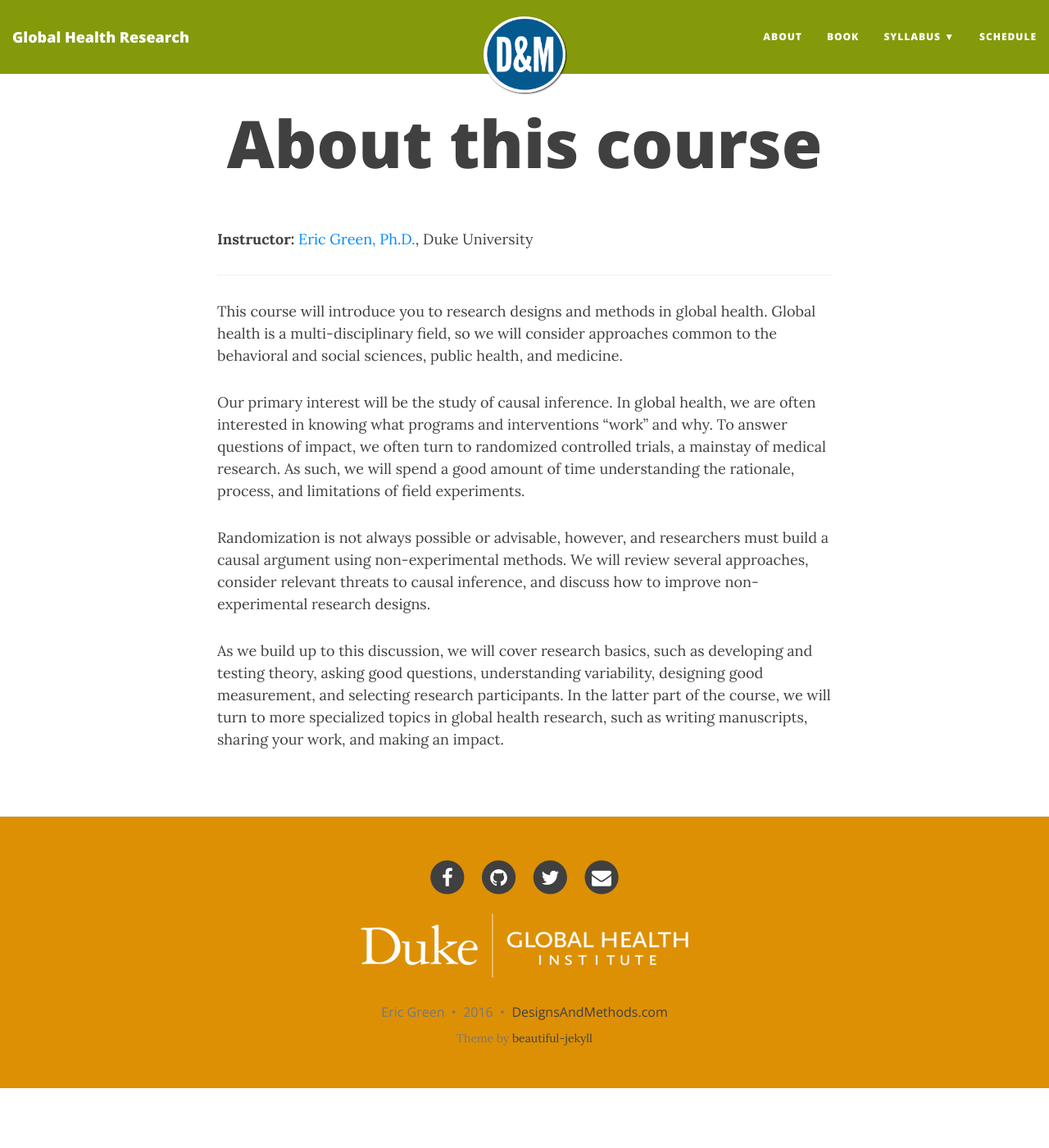
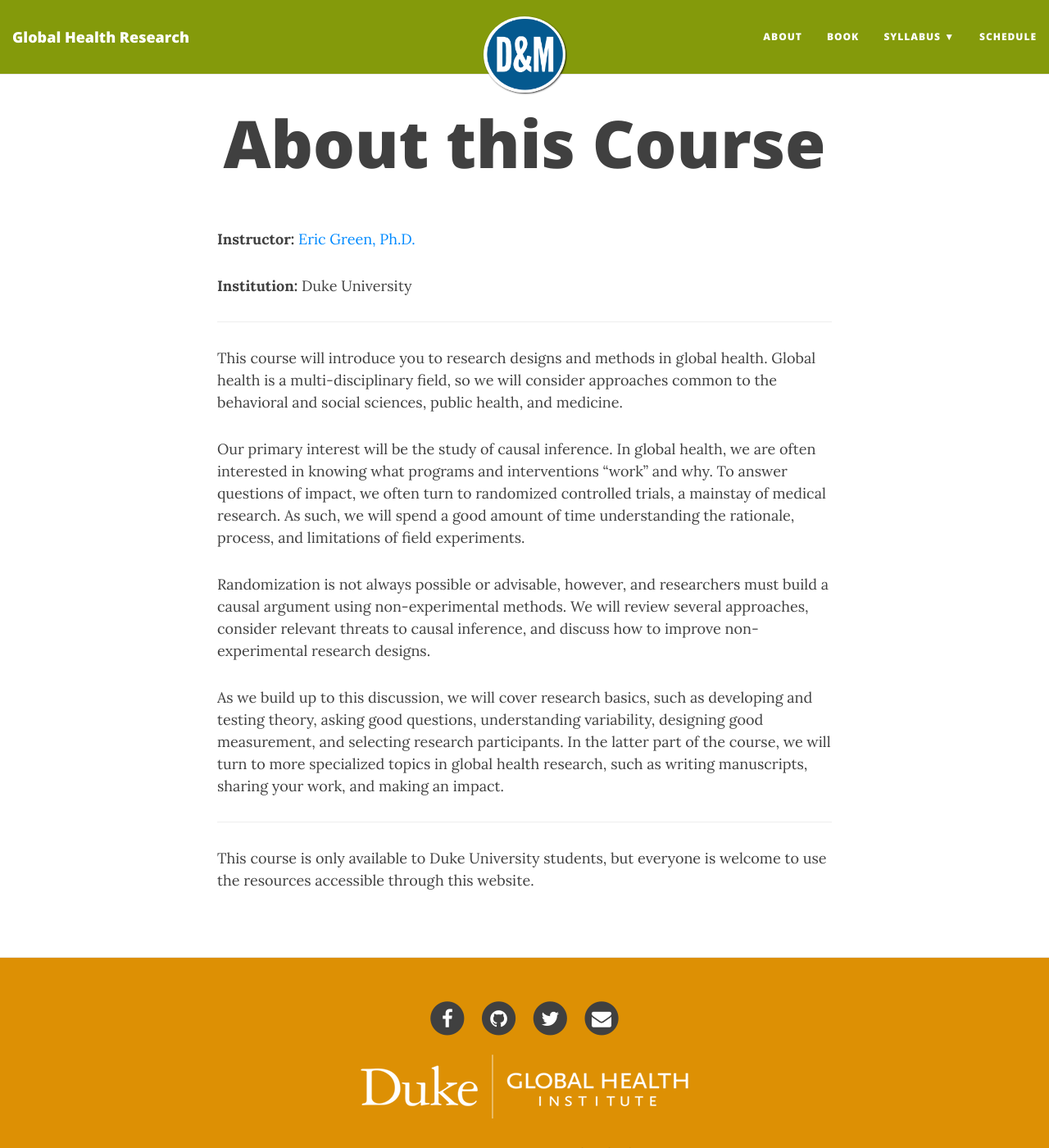
Before and after one commit to ericpgreen/ghr, a Jekyll site: the page built from about.md, in a window 1280 px wide and 1400 px high. Shown: the whole window at 82% size. Built offline with Jekyll 4.4.1, drawn with Linux system fonts in a browser that asks for light colours; nearby versions of some CDN libraries.

Commit message:
institution

```diff
--- a/about.md
+++ b/about.md
@@ -1,10 +1,12 @@
 ---
 layout: page
-title: About this course
+title: About this Course
 subtitle:
 ---
 
-**Instructor:** [Eric Green, Ph.D.](https://globalhealth.duke.edu/people/faculty/green-eric), Duke University
+**Instructor:** [Eric Green, Ph.D.](https://globalhealth.duke.edu/people/faculty/green-eric)
+
+**Institution:** Duke University
 
 * * *
 
@@ -15,3 +17,7 @@ Our primary interest will be the study of causal inference. In global health, we
 Randomization is not always possible or advisable, however, and researchers must build a causal argument using non-experimental methods. We will review several approaches, consider relevant threats to causal inference, and discuss how to improve non-experimental research designs.
 
 As we build up to this discussion, we will cover research basics, such as developing and testing theory, asking good questions, understanding variability, designing good measurement, and selecting research participants. In the latter part of the course, we will turn to more specialized topics in global health research, such as writing manuscripts, sharing your work, and making an impact.
+
+* * *
+
+This course is only available to Duke University students, but everyone is welcome to use the resources accessible through this website.
```
